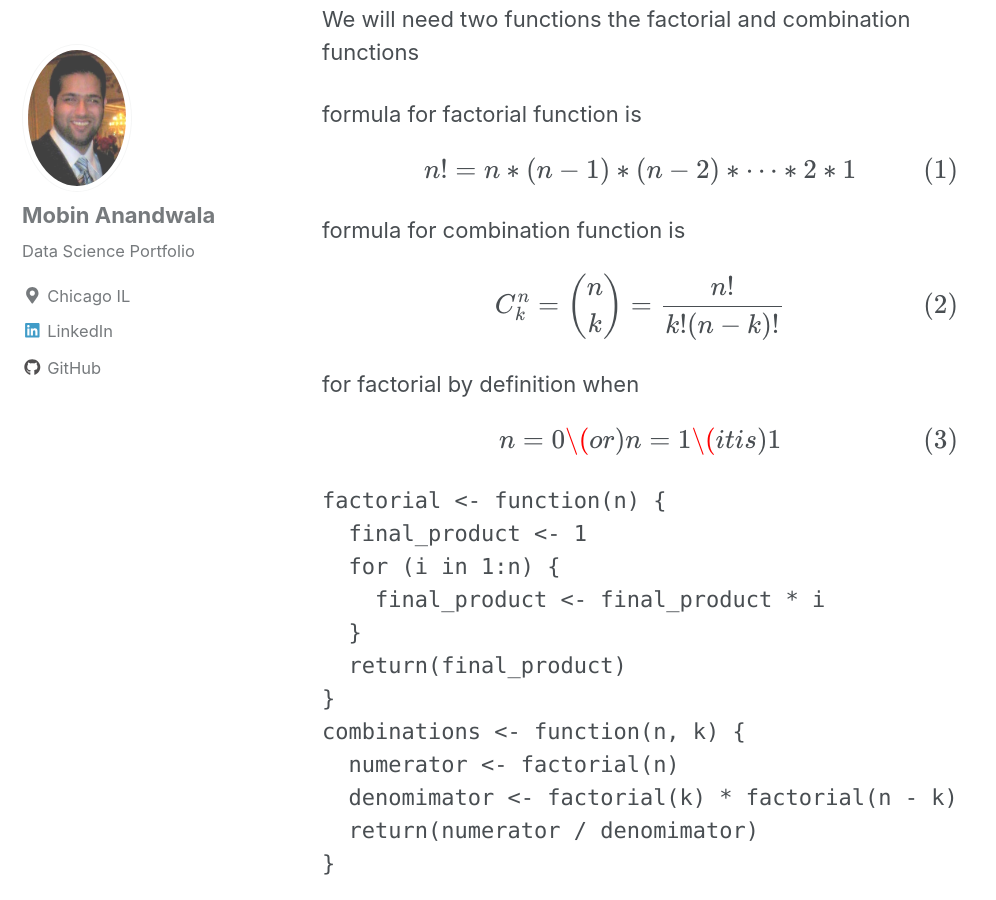
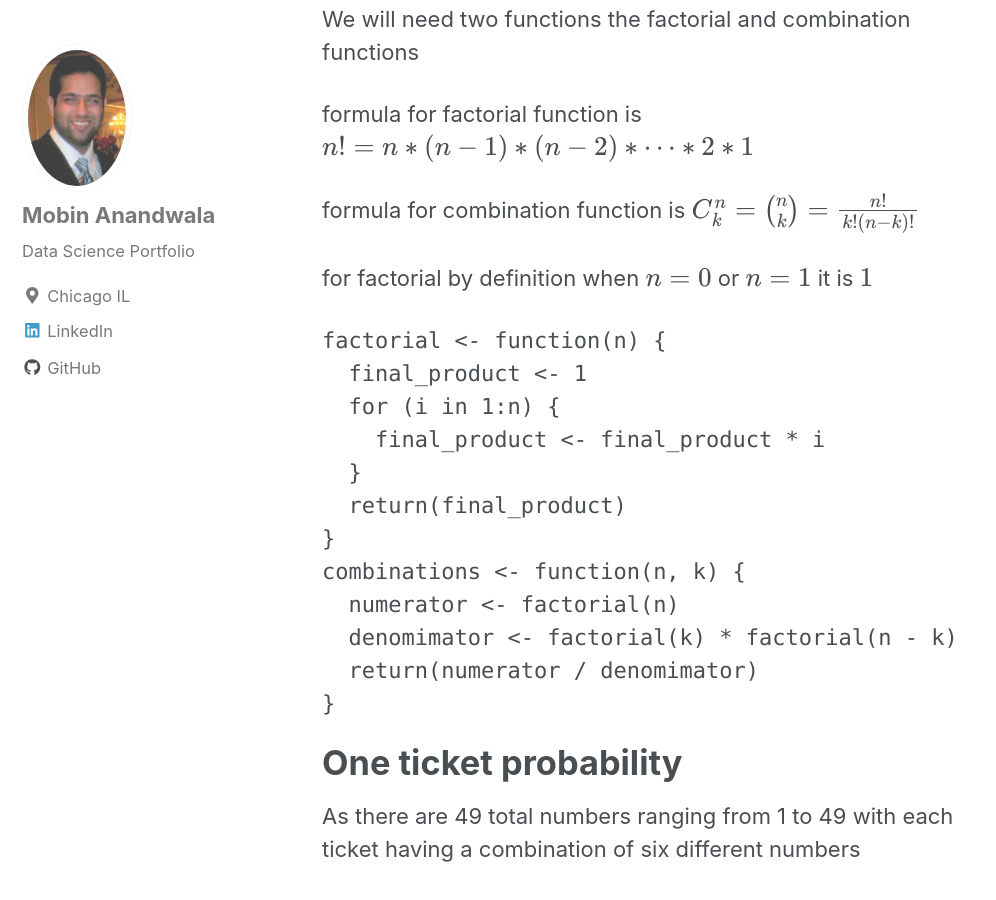
Before and after one commit to manandwa/manandwa.github.io, a Jekyll site: the page built from _posts/2020-06-26-Mobile-App-Lottery-Addiction.md, in a window 1280 px wide and 900 px high, scrolled down 849 px. Shown: the whole window, without its empty margins (0-996 px from the left). Built offline with Jekyll 4.4.1, drawn with Linux system fonts in a browser that asks for light colours; nearby versions of some CDN libraries; formulas are drawn with MathJax 3.

````diff
--- a/_posts/2020-06-26-Mobile-App-Lottery-Addiction.md
+++ b/_posts/2020-06-26-Mobile-App-Lottery-Addiction.md
@@ -18,11 +18,11 @@ This project is design a mobile app that guides lottery addicts through exercise
 
 We will need two functions the factorial and combination functions
 
-formula for factorial function is \$$ n! = n * (n - 1) * (n - 2) * \dots * 2 * 1 $$
+formula for factorial function is $$ n! = n * (n - 1) * (n - 2) * \dots * 2 * 1 $$
 
-formula for combination function is \$$C^n_k = \binom{n}{k}= \frac{n!}{k!(n - k)!}$$
+formula for combination function is $$C^n_k = \binom{n}{k}= \frac{n!}{k!(n - k)!}$$
 
-for factorial by definition when \$$n = 0$$ or \$$n = 1$$ it is \$$1$$
+for factorial by definition when $$ n = 0 $$ or $$ n = 1 $$ it is $$ 1 $$
 
 ```{r}
 factorial <- function(n) {
````
